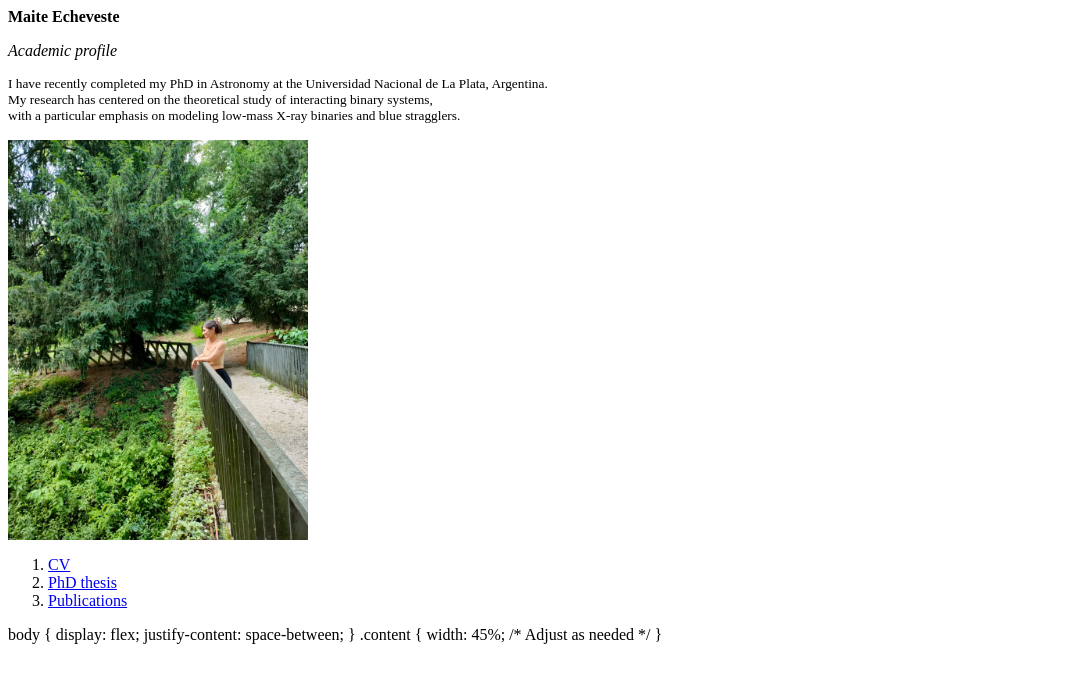
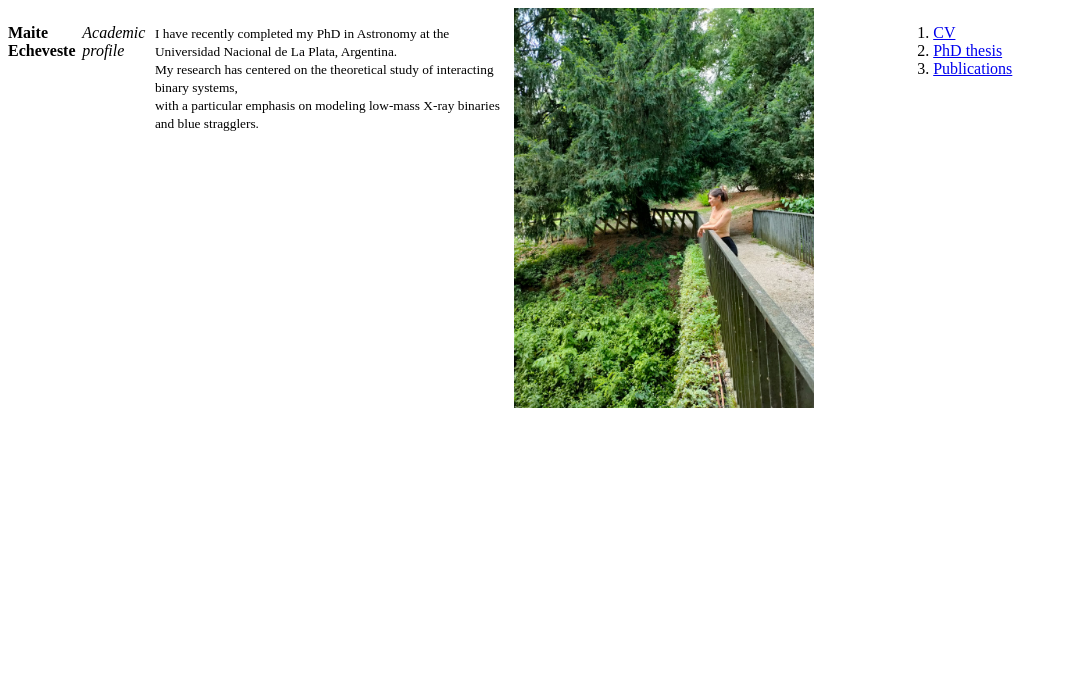
Before and after one commit to Maite-hub/Maite-Echeveste-academic, a plain HTML site: page index.html in a window 1280 px wide. Shown: the whole page, without its empty margins (0-1068 px from the left). Drawn offline with Linux system fonts and the light colour scheme.

Commit message:
Update index.html

```diff
--- a/index.html
+++ b/index.html
@@ -1,10 +1,27 @@
-<p><strong>Maite Echeveste</strong></p>
+<!DOCTYPE html>
+<html lang="en">
+<head>
+    <meta charset="UTF-8">
+    <meta name="viewport" content="width=device-width, initial-scale=1.0">
+    <style>
+        body {
+            display: flex;
+            justify-content: space-between;
+        }
+
+        .content {
+            width: 45%;
+        }
+    </style>
+    <title>Maite Echeveste</title>
+</head>
+<body>
+ <p><strong>Maite Echeveste</strong></p>
 <p><i>Academic profile</i></p>
 <p><small>I have recently completed my PhD in Astronomy at the Universidad Nacional de La Plata, Argentina.<br>
 My research has centered on the theoretical study of interacting binary systems, <br>
 with a particular emphasis on modeling low-mass X-ray binaries and blue stragglers.</small></p>
 
-<body>
 <div class="content">
 	<img src="IMG-20230620-WA0001.jpg" alt="Maite's Picture" width="300" height="400">
 </div>
@@ -16,13 +33,6 @@ with a particular emphasis on modeling low-mass X-ray binaries and blue straggle
 		<li><a href="https://ui.adsabs.harvard.edu/search/filter_author_facet_hier_fq_author=AND&filter_author_facet_hier_fq_author=author_facet_hier%3A%220%2FEcheveste%2C%20M%22&filter_author_facet_hier_fq_author=author_facet_hier%3A%220%2FBenvenuto%2C%20O%22&fq=%7B!type%3Daqp%20v%3D%24fq_author%7D&fq_author=(author_facet_hier%3A%220%2FEcheveste%2C%20M%22%20AND%20author_facet_hier%3A%220%2FBenvenuto%2C%20O%22)&q=%20author%3A%22M.%20Echeveste%22&sort=date%20desc%2C%20bibcode%20desc&p_=0" target="_blank">Publications</a></li>
 	</ol>
 </div>
+
 </body>
-
-body {
-    display: flex;
-    justify-content: space-between;
-}
-
-.content {
-    width: 45%; /* Adjust as needed */
-}
+</html>
```
